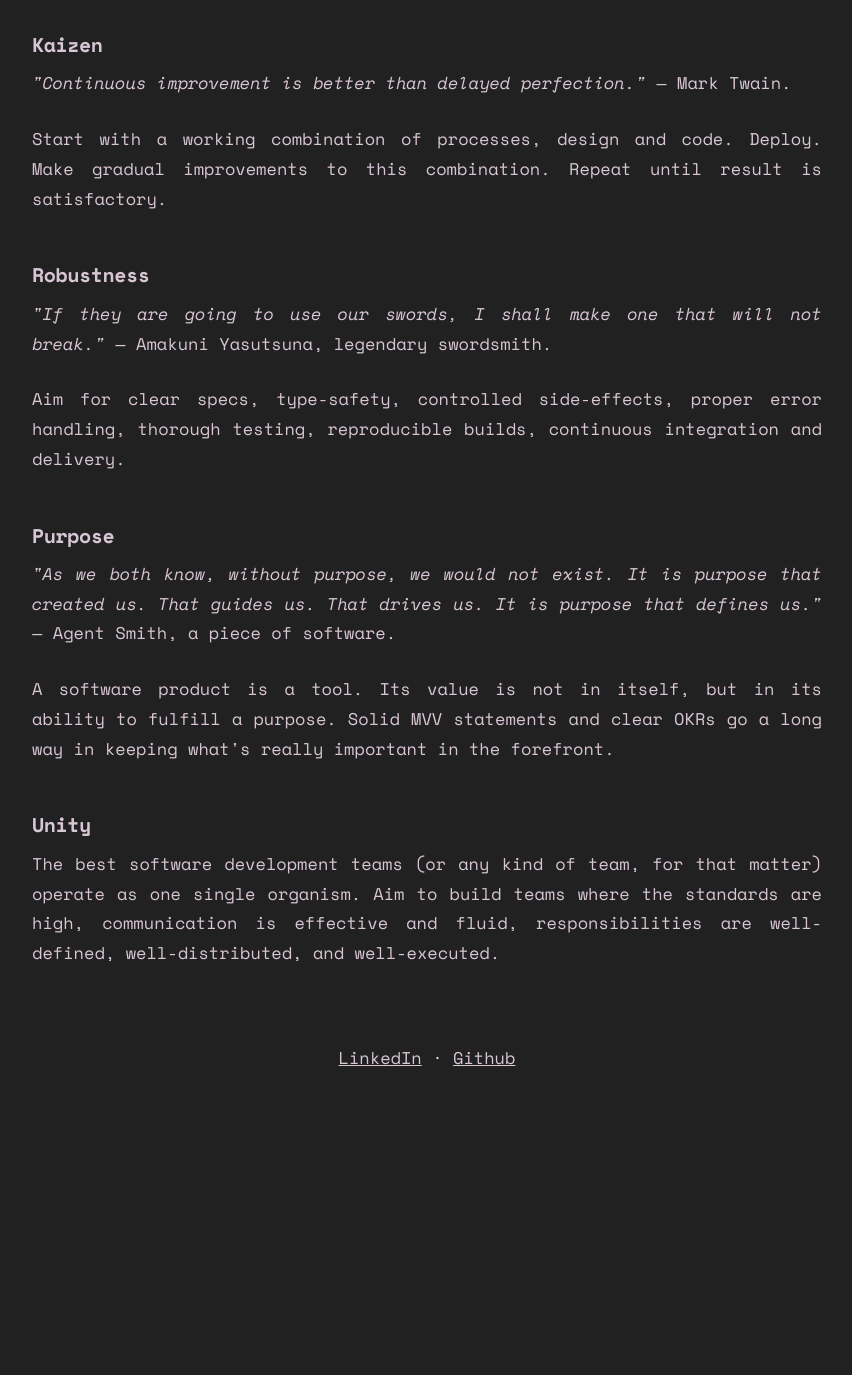
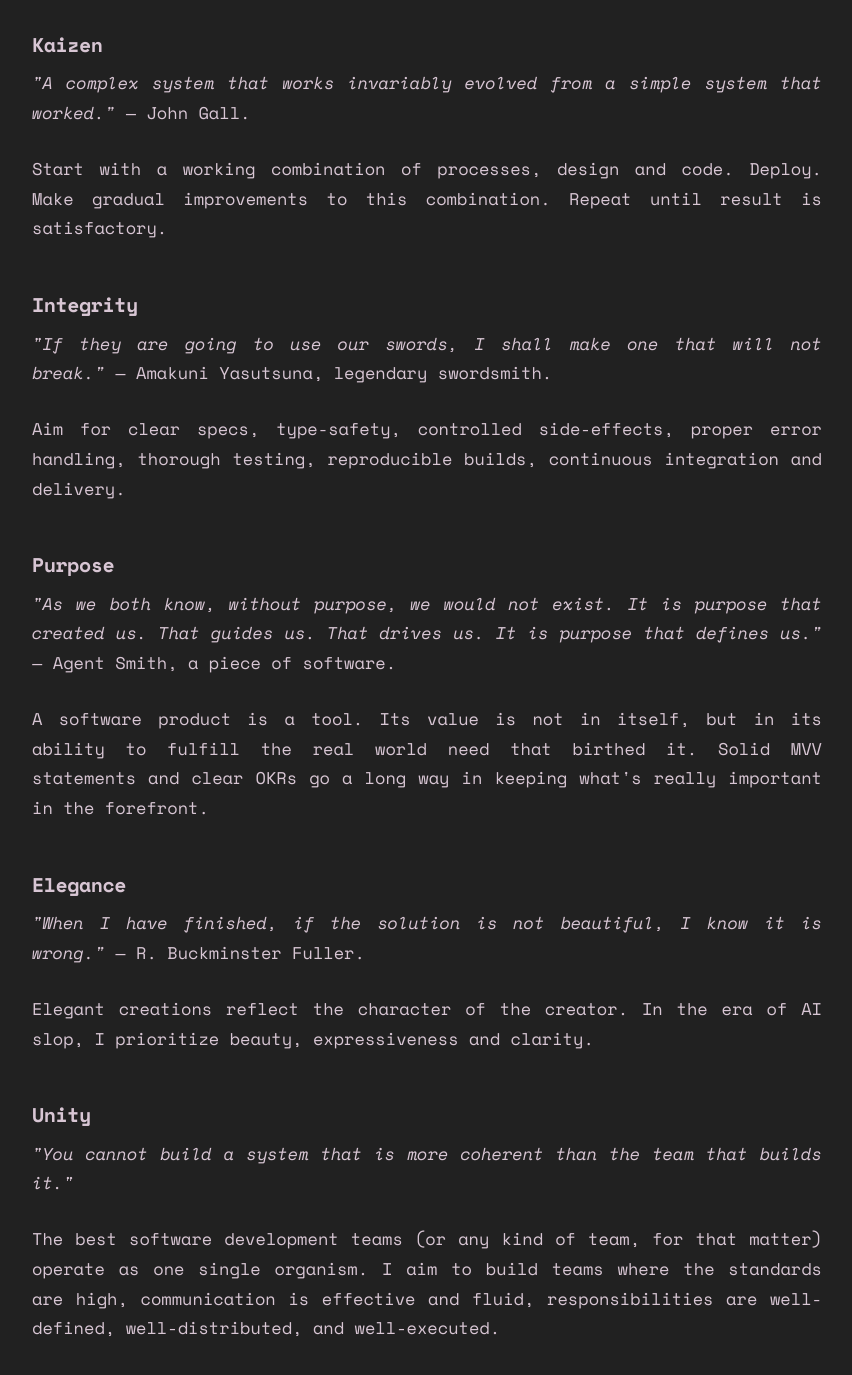
Before and after one commit to victorvalentee/victorvalentee.github.io, a Jekyll site: the page built from index.html, in a window 1280 px wide and 1400 px high, scrolled down 660 px. Shown: the top 1375 px of the window, without its empty margins (213-1065 px from the left). Built offline with Jekyll 4.4.1, drawn with Linux system fonts in a browser that asks for light colours; before the commit the page ends 1778 px from its top, so only the background shows below that.

Commit message:
Update katana code principles for relevance in 2026

```diff
--- a/index.html
+++ b/index.html
@@ -14,7 +14,9 @@ layout: default
 
     <h3>Kaizen</h3>
     <p>
-      <em>"Continuous improvement is better than delayed perfection."</em> &mdash; Mark Twain.
+      <em>
+        "A complex system that works invariably evolved from a simple system that worked."
+      </em> &mdash; John Gall.
     </p>
 
     <p>
@@ -24,9 +26,11 @@ layout: default
       Repeat until result is satisfactory.
     </p>
 
-    <h3>Robustness</h3>
+    <h3>Integrity</h3>
     <p>
-      <em>"If they are going to use our swords, I shall make one that will not break."</em> &mdash; Amakuni Yasutsuna, legendary swordsmith.
+      <em>
+        "If they are going to use our swords, I shall make one that will not break."
+      </em> &mdash; Amakuni Yasutsuna, legendary swordsmith.
     </p>
     <p>
       Aim for clear specs, type-safety, controlled side-effects, proper error handling, thorough testing,
@@ -41,14 +45,29 @@ layout: default
       </em> &mdash; Agent Smith, a piece of software.
     </p>
     <p>
-      A software product is a tool. Its value is not in itself, but in its ability to fulfill a purpose.
+      A software product is a tool. Its value is not in itself, but in its ability to fulfill the real world need that birthed it.
       Solid MVV statements and clear OKRs go a long way in keeping what's really important in the forefront.
+    </p>
+
+    <h3>Elegance</h3>
+    <p>
+      <em>
+        "When I have finished, if the solution is not beautiful, I know it is wrong."
+      </em> &mdash; R. Buckminster Fuller.
+    </p>
+    <p>
+      Elegant creations reflect the character of the creator. In the era of AI slop, I prioritize beauty, expressiveness and clarity.
     </p>
 
     <h3>Unity</h3>
     <p>
+      <em>
+        "You cannot build a system that is more coherent than the team that builds it."
+      </em>
+    </p>
+    <p>
       The best software development teams (or any kind of team, for that matter) operate as one single organism.
-      Aim to build teams where the standards are high, communication is effective and fluid, responsibilities are well-defined, well-distributed, and well-executed.
+      I aim to build teams where the standards are high, communication is effective and fluid, responsibilities are well-defined, well-distributed, and well-executed.
     </p>
 
   </div>
```
